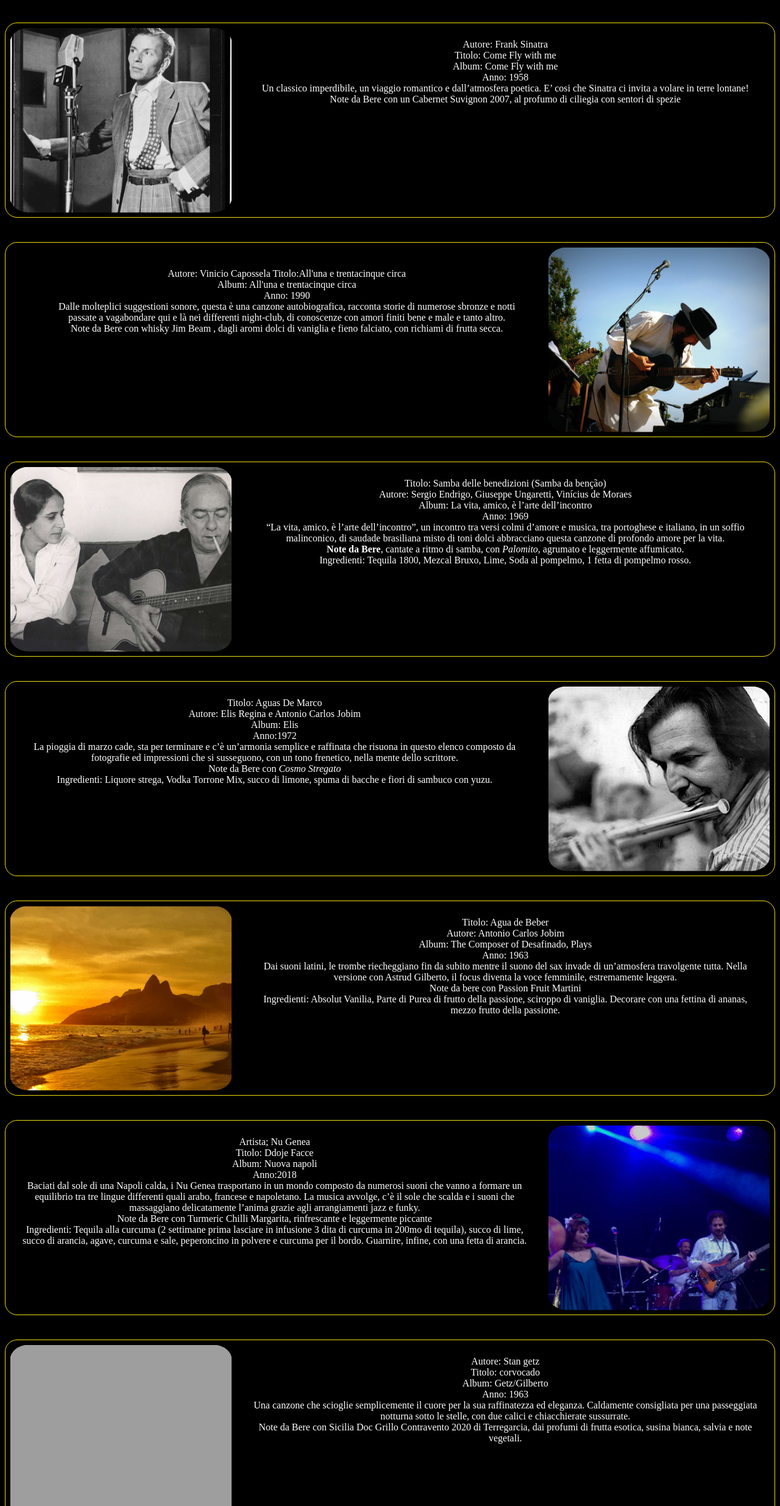
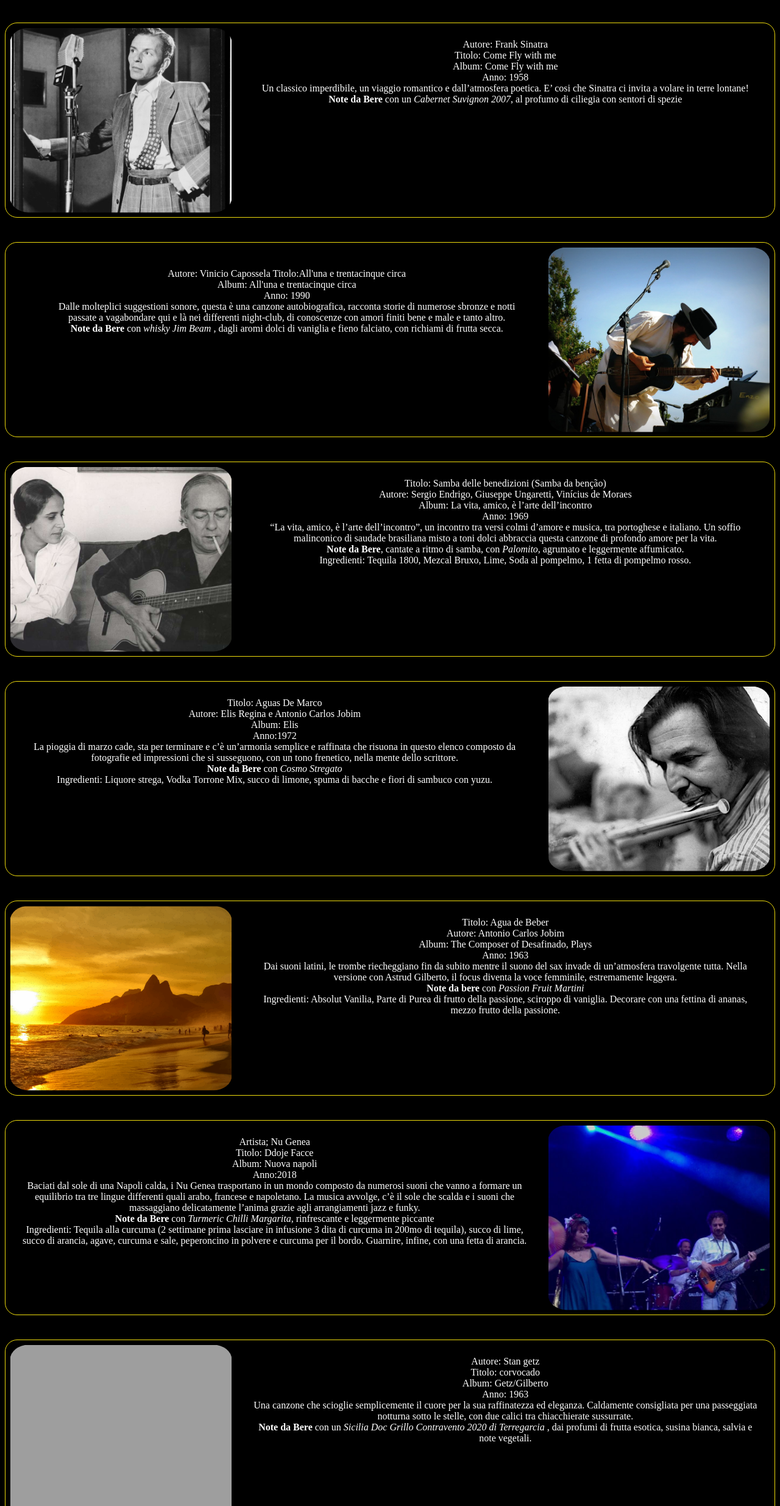
Before and after one commit to Chiaramartina/NotedaBere, a plain HTML site: page Musica e Vino/jazz.html in a window 1280 px wide. Shown: the part 310-2780 px from the top of the page at 61% size. Drawn offline with Linux system fonts and the light colour scheme; grey boxes are pictures that could not be loaded; a web font is replaced by a local one.

Commit message:
modifiche grafica pagine gallery

```diff
--- a/Musica e Vino/jazz.html
+++ b/Musica e Vino/jazz.html
@@ -42,7 +42,7 @@ Titolo: Come Fly with me <br>
 Album: Come Fly with me <br>
 Anno: 1958<br>
 Un classico imperdibile, un viaggio romantico e dall’atmosfera poetica. E’ cosi che Sinatra ci invita a volare in terre lontane! <br>
-Note da Bere con un Cabernet Suvignon 2007, al profumo di ciliegia con sentori di spezie
+<b>Note da Bere</b> con un <i>Cabernet Suvignon 2007</i>, al profumo di ciliegia con sentori di spezie
 
 
                 </div>
@@ -60,7 +60,7 @@ Note da Bere con un Cabernet Suvignon 2007, al profumo di ciliegia con sentori d
 
                         Dalle molteplici suggestioni sonore, questa è una canzone autobiografica, racconta storie di numerose sbronze e notti passate a vagabondare qui e là nei differenti night-club, di conoscenze con amori finiti bene e male e tanto altro. <br>
 
-                        Note da Bere con whisky Jim Beam , dagli aromi dolci di vaniglia e fieno falciato, con richiami di frutta secca. <br>
+                       <b>Note da Bere</b>  con <i>whisky Jim Beam</i> , dagli aromi dolci di vaniglia e fieno falciato, con richiami di frutta secca. <br>
 
 
 
@@ -79,8 +79,8 @@ Titolo: Samba delle benedizioni (Samba da benção)  <br>
 Autore: Sergio Endrigo, Giuseppe Ungaretti, Vinícius de Moraes <br>
 Album:  La vita, amico, è l’arte dell’incontro <br>
 Anno:  1969 <br>
-“La vita, amico, è l’arte dell’incontro”, un incontro tra versi colmi d’amore e musica, tra portoghese e italiano, in un soffio malinconico,
-di saudade brasiliana misto di toni dolci abbracciano questa canzone di profondo amore per la vita. <br>
+“La vita, amico, è l’arte dell’incontro”, un incontro tra versi colmi d’amore e musica, tra portoghese e italiano. Un soffio malinconico
+di saudade brasiliana misto a toni dolci abbraccia questa canzone di profondo amore per la vita. <br>
 <b>Note da Bere</b>, cantate a ritmo di samba, con <i>Palomito,</i> agrumato e leggermente affumicato. <br>
 
  Ingredienti: Tequila 1800, Mezcal Bruxo, Lime, Soda al pompelmo, 1 fetta di pompelmo rosso.
@@ -95,7 +95,7 @@ Autore: Elis Regina e Antonio Carlos Jobim <br>
 Album: Elis<br>
 Anno:1972<br>
 La pioggia di marzo cade, sta per terminare e c’è un’armonia semplice e raffinata che risuona in questo elenco composto da fotografie ed impressioni che si susseguono, con un tono frenetico, nella mente dello scrittore.  <br>
-Note da Bere con <i> Cosmo Stregato </i><br>
+<b>Note da Bere</b> con <i> Cosmo Stregato </i><br>
 Ingredienti: Liquore strega, Vodka Torrone Mix, succo di limone, spuma di bacche e fiori di sambuco con yuzu.
 
 
@@ -117,7 +117,7 @@ Ingredienti: Liquore strega, Vodka Torrone Mix, succo di limone, spuma di bacche
                     Anno: 1963<br>
                     Dai suoni latini, le trombe riecheggiano fin da subito mentre il suono del sax invade di un’atmosfera travolgente tutta.
                     Nella versione con Astrud Gilberto, il focus diventa la voce femminile, estremamente leggera. <br>
-                    Note da bere con Passion Fruit Martini<br>
+                    <b>Note da bere</b> con <i>Passion Fruit Martini</i><br>
                     Ingredienti: Absolut Vanilia, Parte di Purea di frutto della passione, sciroppo di vaniglia. Decorare con una fettina di ananas, mezzo frutto della passione.
 
                 </div>
@@ -129,9 +129,9 @@ Ingredienti: Liquore strega, Vodka Torrone Mix, succo di limone, spuma di bacche
                 Titolo: Ddoje Facce <br>
                  Album: Nuova napoli<br>
                  Anno:2018<br>
-Baciati dal sole di una Napoli calda, i Nu Genea trasportano in un mondo composto da numerosi suoni che vanno a formare un equilibrio tra tre lingue differenti quali arabo, francese e napoletano.
+                 Baciati dal sole di una Napoli calda, i Nu Genea trasportano in un mondo composto da numerosi suoni che vanno a formare un equilibrio tra tre lingue differenti quali arabo, francese e napoletano.
                 La musica avvolge, c’è il sole che scalda e i suoni che massaggiano delicatamente l’anima grazie agli arrangiamenti jazz e funky. <br>
-                    Note da Bere con Turmeric Chilli Margarita, rinfrescante e leggermente piccante<br>
+                   <b>Note da Bere</b>  con <i>Turmeric Chilli Margarita</i>, rinfrescante e leggermente piccante<br>
                     Ingredienti: Tequila alla curcuma (2 settimane prima lasciare in infusione 3 dita di curcuma in 200mo di tequila), succo di lime, succo di arancia, agave, curcuma e sale, peperoncino in polvere e curcuma per il bordo. Guarnire, infine, con una fetta di arancia.
 
 
@@ -153,8 +153,8 @@ Baciati dal sole di una Napoli calda, i Nu Genea trasportano in un mondo compost
                     Titolo: corvocado<br>
                     Album: Getz/Gilberto<br>
                     Anno: 1963<br>
-                    Una canzone che scioglie semplicemente il cuore per la sua raffinatezza ed eleganza. Caldamente consigliata per una passeggiata notturna sotto le stelle, con due calici e chiacchierate sussurrate.<br>
-                    Note da Bere con  Sicilia Doc Grillo Contravento 2020 di Terregarcia, dai profumi di frutta esotica, susina bianca, salvia e note vegetali.
+                    Una canzone che scioglie semplicemente il cuore per la sua raffinatezza ed eleganza. Caldamente consigliata per una passeggiata notturna sotto le stelle, con due calici tra chiacchierate sussurrate.<br>
+                   <b>Note da Bere</b>  con un <i>Sicilia Doc Grillo Contravento 2020 di Terregarcia</i> , dai profumi di frutta esotica, susina bianca, salvia e note vegetali.
 
 
 
```
Also changed, not shown: Musica e Vino/classiciitaliani.html (+1 -1 lines), Musica e Vino/postpunk.html (+4 -4 lines), Musica e Vino/rock.html (+1 -1 lines), Musica e Vino/tropicalvibes.html (+13 -13 lines).
